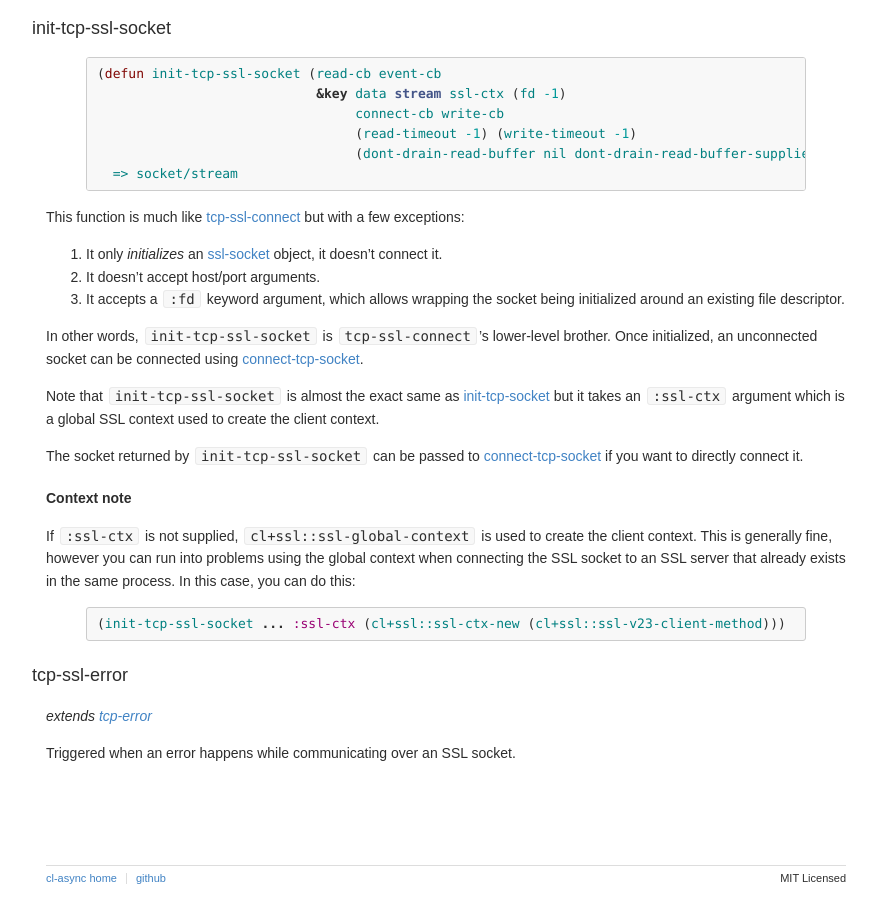
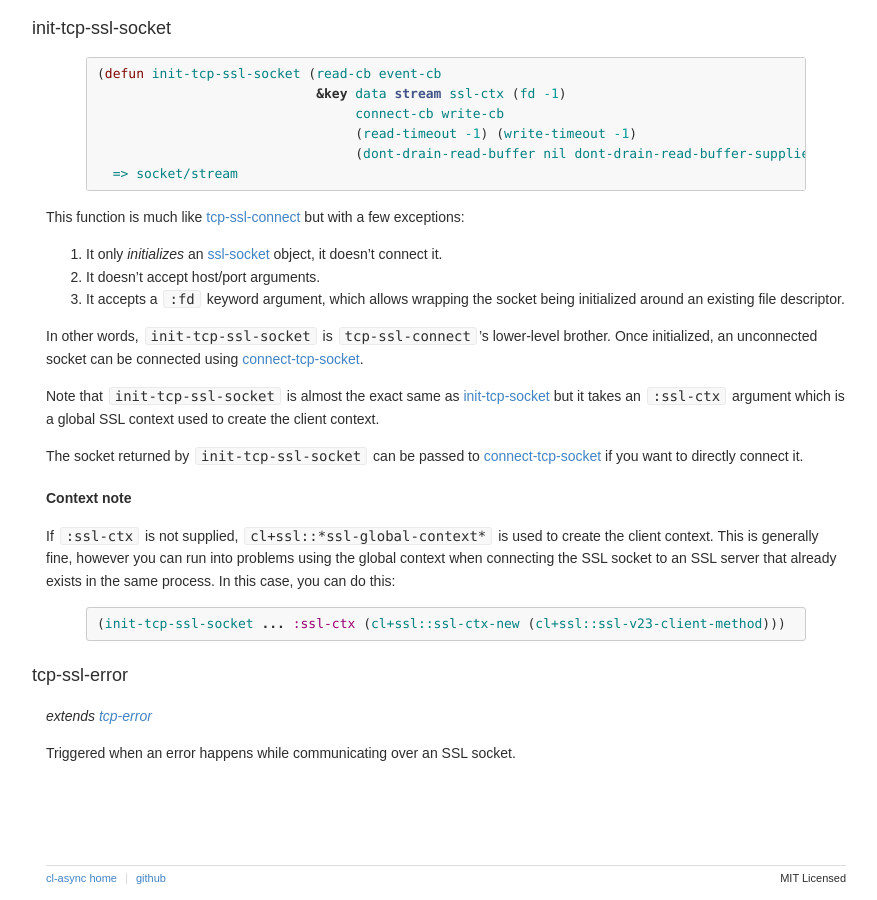
Before and after one commit to orthecreedence/cl-async, a Jekyll site: the page built from tcp-ssl.md, in a window 1280 px wide and 900 px high, scrolled down 1858 px. Shown: the whole window, without its empty margins (194-1071 px from the left). Built offline with Jekyll 4.4.1, drawn with Linux system fonts in a browser that asks for light colours; Markdown is read by kramdown in place of the engine named in the settings.

```diff
--- a/tcp-ssl.md
+++ b/tcp-ssl.md
@@ -152,7 +152,7 @@ connect it.
 
 <a id="init-tcp-ssl-socket-context-note"></a>
 ##### Context note
-If `:ssl-ctx` is not supplied, `cl+ssl::ssl-global-context` is used to create
+If `:ssl-ctx` is not supplied, `cl+ssl::*ssl-global-context*` is used to create
 the client context. This is generally fine, however you can run into problems
 using the global context when connecting the SSL socket to an SSL server that
 already exists in the same process. In this case, you can do this:
```
